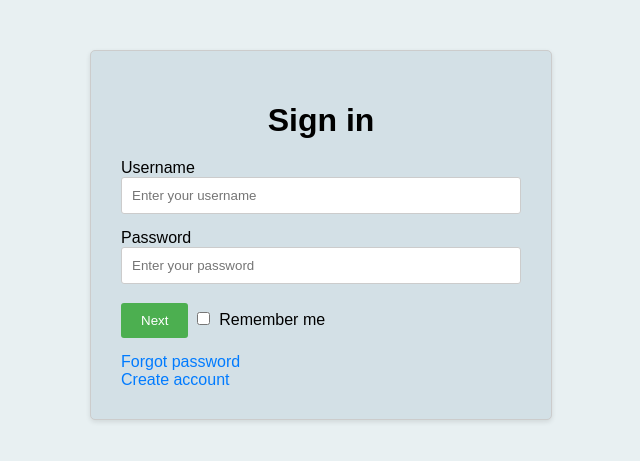
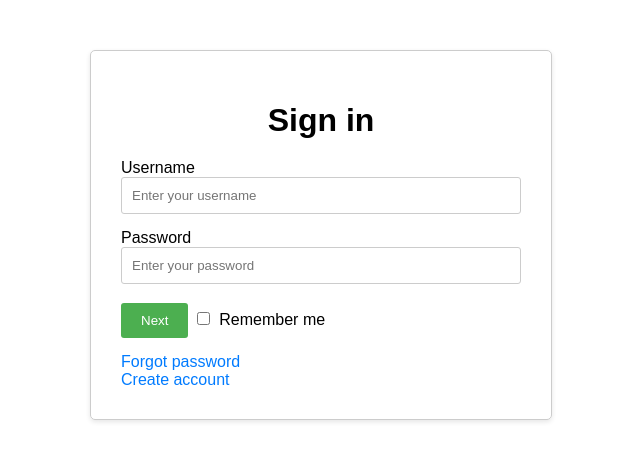
Before and after one commit to serdesiyon123/lms-host, a Django app: page /login/ in a window 1280 px wide. Shown: the top 461 px of the page, without its empty margins (319-959 px from the left). Run offline with Django 5.2, Linux system fonts and the light colour scheme.

Commit message:
commit before revert

```diff
--- a/templates/registration/login.html
+++ b/templates/registration/login.html
@@ -7,8 +7,8 @@
     <title>Sign In</title>
     <link rel="stylesheet" href="{% static 'login.css' %}">
 </head>
-<body style="background-color: #e8f0f2">
-    <div class="container" style="background-color: #d3e0e6">
+<body>
+    <div class="container">
         <h1>Sign in</h1>
         <form method="post">
             {% csrf_token %}
@@ -30,6 +30,7 @@
             <a href="/password_reset">Forgot password</a>
         </form>
         <a class="create"  href="/signup">Create account</a>
+
     </div>
 </body>
 </html>
```
